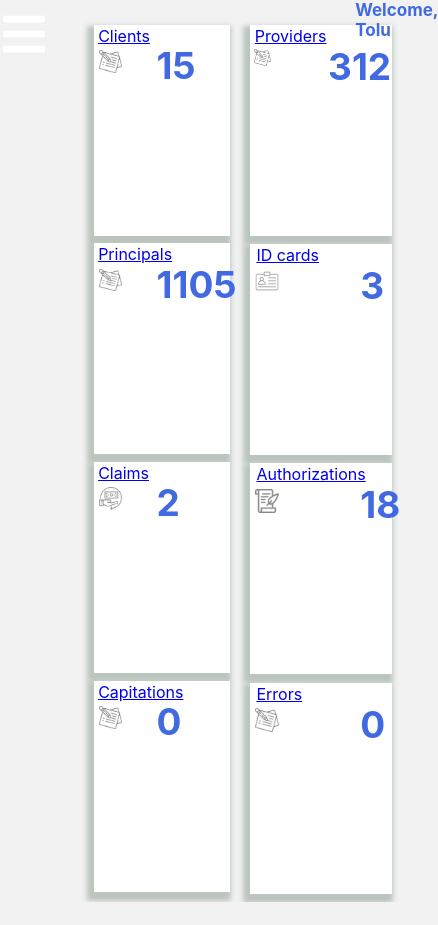
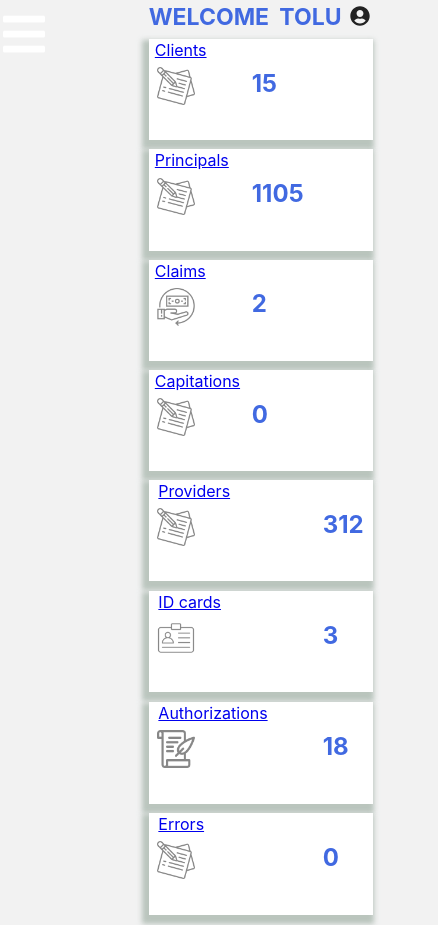
Before and after one commit to kenzo7664/HMOsite, a React (Create React App) app: page /dash in a window 390 px wide. Shown: the whole page, 438 px wide, since content can reach past the window. Before the commit the page ends 902 px from the top, so only its background shows below. Built offline with nearby package versions, Linux system fonts and the light colour scheme.

Commit message:
second commit

```diff
--- a/src/Dashboard/Main.js
+++ b/src/Dashboard/Main.js
@@ -7,11 +7,14 @@ import claims from "./refund.png";
 function Main() {
   return (
     <>
+      <div>
+        <h1 className = "msg">WELCOME</h1>
+      </div>
       <div className='mainwrapper'>
         <div className='sub-mainwrapper1'>
           <div className='wrapper1'>
             <div className='sub-wrapper1'>
-              <a href='#' className='itenary'>
+              <a href='https://www.youtube.com' className='itenary'>
                 Clients
               </a>
               <br />
@@ -21,7 +24,7 @@ function Main() {
           </div>
           <div className='wrapper1'>
             <div className='sub-wrapper1'>
-              <a href='#' className='itenary'>
+              <a href='https://www.youtube.com' className='itenary'>
                 Principals
               </a>
               <br />
@@ -31,7 +34,7 @@ function Main() {
           </div>
           <div className='wrapper1'>
             <div className='sub-wrapper1'>
-              <a href='#' className='itenary'>
+              <a href='https://www.youtube.com' className='itenary'>
                 Claims
               </a>
               <br />
@@ -41,7 +44,7 @@ function Main() {
           </div>
           <div className='wrapper1'>
             <div className='sub-wrapper1'>
-              <a href='#' className='itenary'>
+              <a href='https://www.youtube.com' className='itenary'>
                 Capitations
               </a>
               <br />
@@ -53,7 +56,7 @@ function Main() {
         <div className='sub-mainwrapper2'>
           <div className='wrapper2'>
             <div className='sub-wrapper2'>
-              <a href='#' className='itenary'>
+              <a href='https://www.youtube.com' className='itenary'>
                 Providers
               </a>
               <br />
@@ -63,7 +66,7 @@ function Main() {
           </div>
           <div className='wrapper2'>
             <div className='sub-wrapper2'>
-              <a href='#' className='itenary'>
+              <a href='https://www.youtube.com' className='itenary'>
                 ID cards
               </a>
               <br />
@@ -73,7 +76,7 @@ function Main() {
           </div>
           <div className='wrapper2'>
             <div className='sub-wrapper2'>
-              <a href='#' className='itenary'>
+              <a href='https://www.youtube.com' className='itenary'>
                 Authorizations
               </a>
               <br />
@@ -83,7 +86,7 @@ function Main() {
           </div>
           <div className='wrapper2'>
             <div className='sub-wrapper2'>
-              <a href='#' className='itenary'>
+              <a href='https://www.youtube.com' className='itenary'>
                 Errors
               </a>
               <br />
--- a/src/Dashboard/Welcomemessage.js
+++ b/src/Dashboard/Welcomemessage.js
@@ -1,11 +1,15 @@
 import React from 'react'
 import "./welcom.css"
+import * as FaIcons from "react-icons/fa";
+
 
  function Welcomemessage () {
 
  return (
    <div className='welcome'>
-     <h1 className='welcome-text'>Welcome, Tolu</h1>
+     <h1 className='welcome-text'>TOLU</h1>
+     <FaIcons.FaUserCircle className='icn' />
+     <FaIcons.FaUserCircle className='icon' />
    </div>
  );
  }
--- a/src/Dashboard/main.css
+++ b/src/Dashboard/main.css
@@ -1,5 +1,5 @@
 .mainwrapper {
-  padding-top: 8%;
+  padding-top: 3%;
   padding-left: 15%;
   display: flex;
 }
@@ -7,7 +7,7 @@
 .wrapper1 {
   border: 1px solid white;
   width: 87%;
-  height: 25vh;
+  height: 18vh;
   display: flex;
   background: white;
   margin-bottom: 5%;
@@ -17,8 +17,7 @@
 }
 
 .wrapper1:hover {
-  width: 90%;
-  height: 28vh;
+  background-color: #839ce6 ;
   cursor: pointer;
   transition: 0.7s ease-in-out;
 }
@@ -44,7 +43,7 @@
 }
 
 .item-quantity {
-  font-size: 37px;
+  font-size: 24px;
   padding-top: 13%;
   color: royalblue;
 }
@@ -73,8 +72,8 @@
 
 .wrapper2 {
   border: 1px solid white;
-  width: 94%;
-  height: 25vh;
+  width: 90%;
+  height: 18vh;
   display: flex;
   background: white;
   margin-bottom: 5.5%;
@@ -84,8 +83,7 @@
 }
 
 .wrapper2:hover {
-  width: 97%;
-  height: 28vh;
+  background-color: #839ce6 ;
   cursor: pointer;
   transition: 0.7s ease-in-out;
 }
@@ -93,3 +91,55 @@
 .sub-wrapper2 {
   width: 78%;
 }
+
+h1.msg {
+    margin-left: 17%;
+    padding-top: 1%;
+    font-size: 23px;
+    color: royalblue;
+}
+
+
+@media screen and (max-width: 400px) {
+  .mainwrapper {
+   display: flex;
+   flex-direction: column;
+   padding-left: 36%;
+
+  }
+
+  .wrapper1{
+    width: 125%;
+    height: 12vh;
+  }
+
+  .wrapper2{
+    width: 125%;
+    height: 12vh;
+  }
+  h1.msg {
+    margin-left: 36%;
+  }
+}
+
+@media screen and (min-width: 402px)and (max-width: 430px) {
+  .mainwrapper {
+   display: flex;
+   flex-direction: column;
+   padding-left: 36%;
+
+  }
+
+  .wrapper1{
+    width: 125%;
+    height: 12vh;
+  }
+
+  .wrapper2{
+    width: 125%;
+    height: 12vh;
+  }
+  h1.msg {
+    margin-left: 36%;
+  }
+}
--- a/src/Dashboard/welcom.css
+++ b/src/Dashboard/welcom.css
@@ -1,4 +1,52 @@
 .welcome-text {
   color: royalblue;
-  font-size: 17px;
+  font-size: 23px;
+
+
 }
+
+.icn {
+    font-size: 20px;
+    position: fixed;
+    right: 8%;
+    top: 1%;
+}
+
+.icon{
+  display: none;
+}
+@media screen and (max-width:400px) {
+  .welcome-text {
+    margin-left: -78%;
+    margin-top: 5%;
+  }
+
+  .icn{
+    display: none;
+  }
+
+  .icon {
+    display: block;
+    margin-top: -40%;
+    margin-left: 36%;
+    font-size: 20px;
+  }
+}
+
+@media screen and (min-width: 402px)and (max-width: 430px) {
+  .welcome-text {
+    margin-left: -78%;
+    margin-top: 5%;
+  }
+
+  .icn{
+    display: none;
+  }
+
+  .icon {
+    display: block;
+    margin-top: -40%;
+    margin-left: 36%;
+    font-size: 20px;
+  }
+}
--- a/src/sidebar/SidebarData.js
+++ b/src/sidebar/SidebarData.js
@@ -1,4 +1,4 @@
-import React, { useState } from "react";
+
 import * as FaIcons from "react-icons/fa";
 import * as AiIcons from "react-icons/ai";
 
--- a/src/sidebar/navbar.css
+++ b/src/sidebar/navbar.css
@@ -1,14 +1,13 @@
 .navbar {
-  background:  #f2f2f2;;
+  background: #f2f2f2;
   height: 80px;
 
   display: flex;
-  justify-content: start;
+  justify-content: flex-start;
   align-items: center;
 }
 
 .menu-bars {
-
   font-size: 3rem;
   background: none;
 }
@@ -24,24 +23,24 @@
   transition: 850ms;
 }
 
-.nav-menu.active{
+.nav-menu.active {
   left: 0;
   transition: 350ms;
 }
 
-.nav-text{
+.nav-text {
   display: flex;
-  justify-content: start;
+  justify-content: flex-start;
   align-items: center;
   padding: 8px 0px 9px 16px;
   list-style: none;
   height: 60px;
 }
 
-.nav-text a{
+.nav-text a {
   text-decoration: none;
   color: #f5f5f5;
-  font-size: 18px;
+  font-size: 14px;
   width: 95%;
   height: 100%;
   display: flex;
@@ -50,22 +49,52 @@
   border-radius: 4px;
 }
 
-.nav-text a:hover{
+.nav-text a:hover {
   background-color: #1a83ff;
 }
 
-.nav-menu-items{
+.nav-menu-items {
   width: 100%;
 }
 
-.navbar-toggle{
+.navbar-toggle {
   background-color: #495169;
   width: 100%;
   height: 80px;
   display: flex;
-  justify-content: start;
+  justify-content: flex-start;
 }
 
-span{
+span {
   margin-left: 2px;
 }
+
+@media screen and (max-width: 400px) {
+  .nav-menu {
+    width: 36%;
+  }
+}
+
+@media screen and (min-width: 402px) and (max-width: 430px) {
+  .nav-menu {
+    width: 36%;
+  }
+  .sub-wrapper2 {
+    width: 46%;
+  }
+  .img3 {
+    width: 51%;
+    padding: 6%;
+    opacity: 47%;
+  }
+  .img4 {
+    width: 50%;
+    padding: 6%;
+    opacity: 47%;
+  }
+  .img5 {
+    width: 46%;
+    padding: 5%;
+    opacity: 47%;
+  }
+}
```
Also changed, not shown: 1 other file (tests, documents, lock files or other folders).
